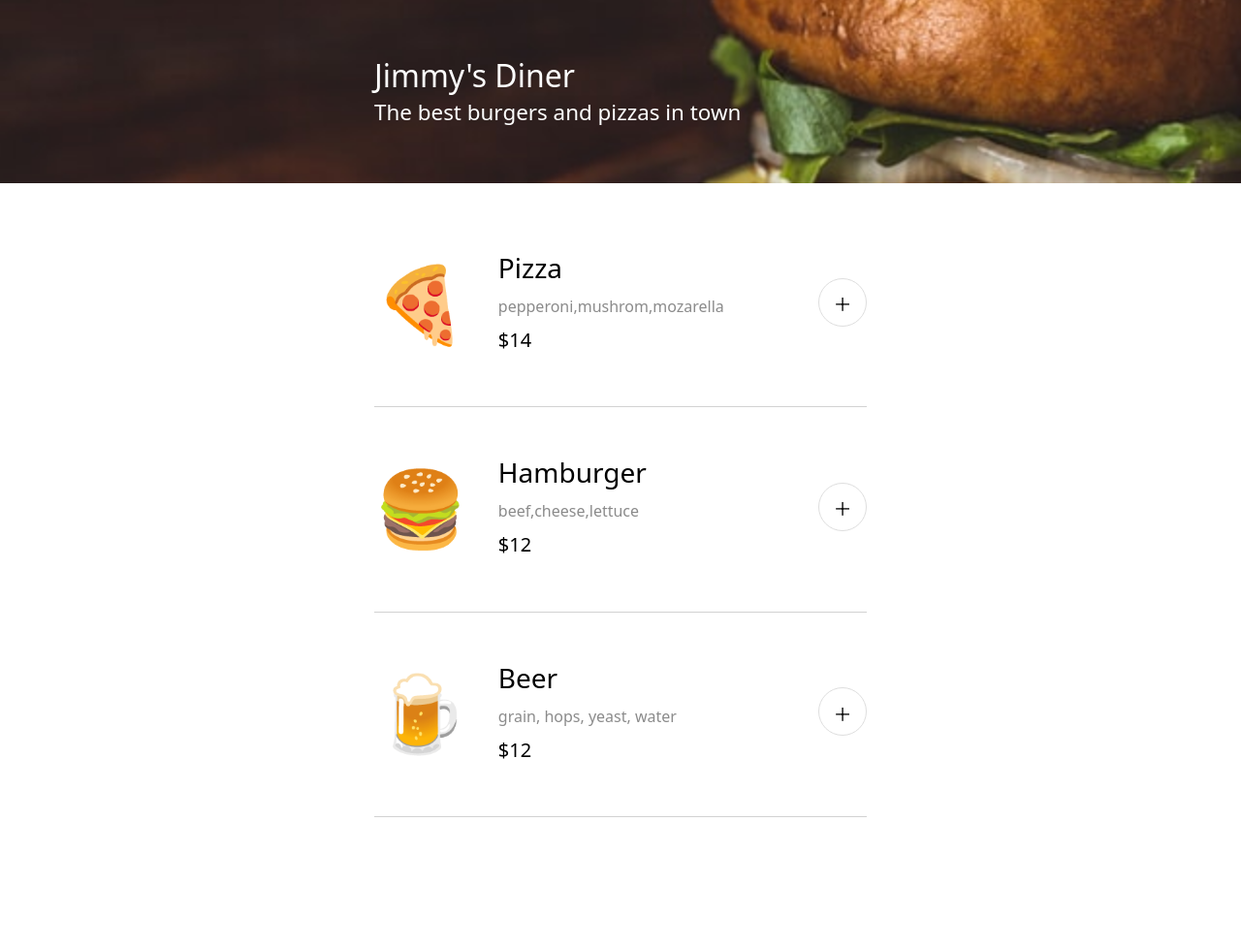
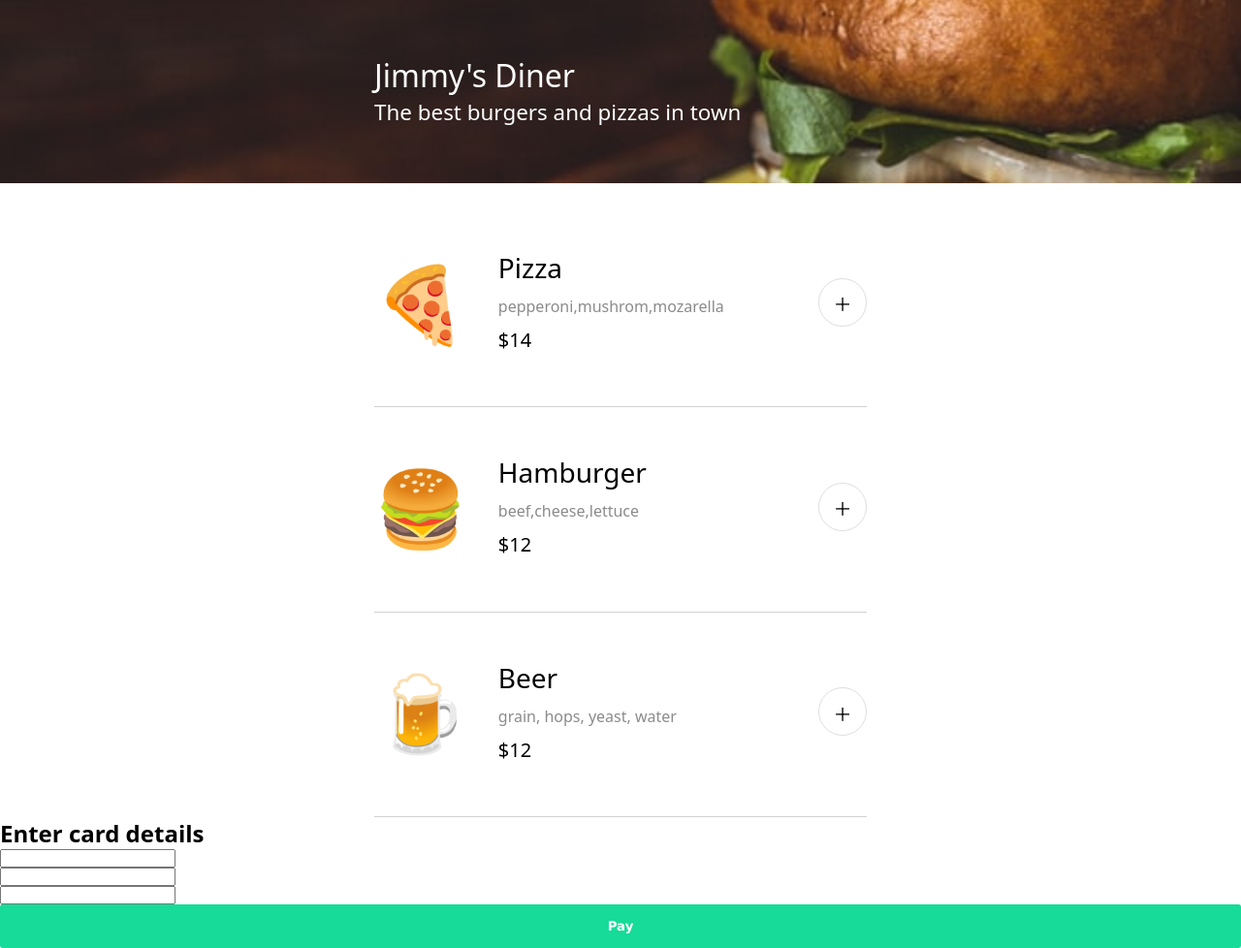
Before and after one commit to bluepersia/restaurant-app-3, a website with bundled scripts: page index.html in a window 1280 px wide. Shown: the whole page at 97% size. Before the commit the page ends 843 px from the top, so only its background shows below. Built offline with nearby package versions, Linux system fonts and the light colour scheme; a web font is replaced by a local one.

Commit message:
Checkout HTML structure

```diff
--- a/index.html
+++ b/index.html
@@ -60,6 +60,38 @@
       </section>
     </main>
 
+    <section class="checkout">
+      <h2 class="checkout__title">Enter card details</h2>
+
+      <form class="checkout__form">
+        <label for="full-name" class="checkout__label sr-only">Full name</label>
+        <input
+          type="text"
+          class="checkout__input"
+          name="full-name"
+          id="full-name"
+        />
+        <label for="card-num" class="checkout__label sr-only"
+          >Card number</label
+        >
+        <input
+          type="text"
+          class="checkout__input"
+          name="card-num"
+          id="card-num"
+        />
+        <label for="card-cvv" class="checkout__label sr-only">CVV</label>
+        <input
+          type="text"
+          class="checkout__input"
+          name="card-cvv"
+          id="card-cvv"
+        />
+
+        <button type="submit" class="checkout__pay btn">Pay</button>
+      </form>
+    </section>
+
     <script src="./src/js/index.js" type="module"></script>
   </body>
 </html>
```
